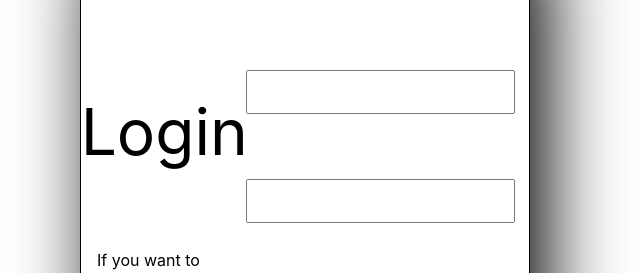
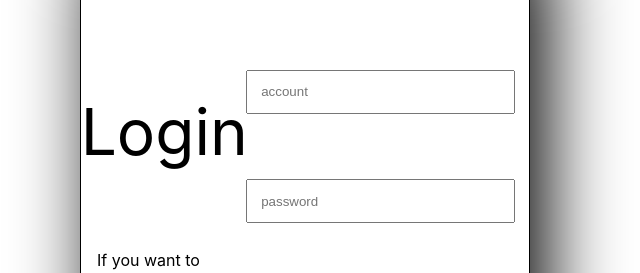
Before and after one commit to VisioneerHEI/PocketVault-Front, a React (Create React App) app: page /login in a window 1280 px wide. Shown: the part 196-469 px from the top of the page, without its empty margins (335-975 px from the left). Built offline with nearby package versions, Linux system fonts and the light colour scheme.

Commit message:
chore: name of input in login

```diff
--- a/src/pages/login/components/inputForm.jsx
+++ b/src/pages/login/components/inputForm.jsx
@@ -1,12 +1,13 @@
 import { Input } from "@chakra-ui/react";
 
-const InputForm = () => {
+const InputForm = ({placeholder}) => {
     return (
         <Input
             minH={"20px"}
             h={"5vh"}
             w={"80%"}
             padding={"0 1em 0 1em"}
+            placeholder={placeholder ? placeholder : "Default input form"}
         />
     )
 };
--- a/src/pages/login/components/loginForm.jsx
+++ b/src/pages/login/components/loginForm.jsx
@@ -40,8 +40,8 @@ const LoginForm = () => {
                 borderRadius={"20px"}
                 padding={"20px 0px 20px 0"}
                 >
-                <InputForm />
-                <InputForm />
+                <InputForm placeholder={"account"} />
+                <InputForm placeholder={"password"} />
                 <Input type={"button"}  w={"150px"} h={"50px"} value={"Login"} />
             </Flex>
         </Flex>
```
